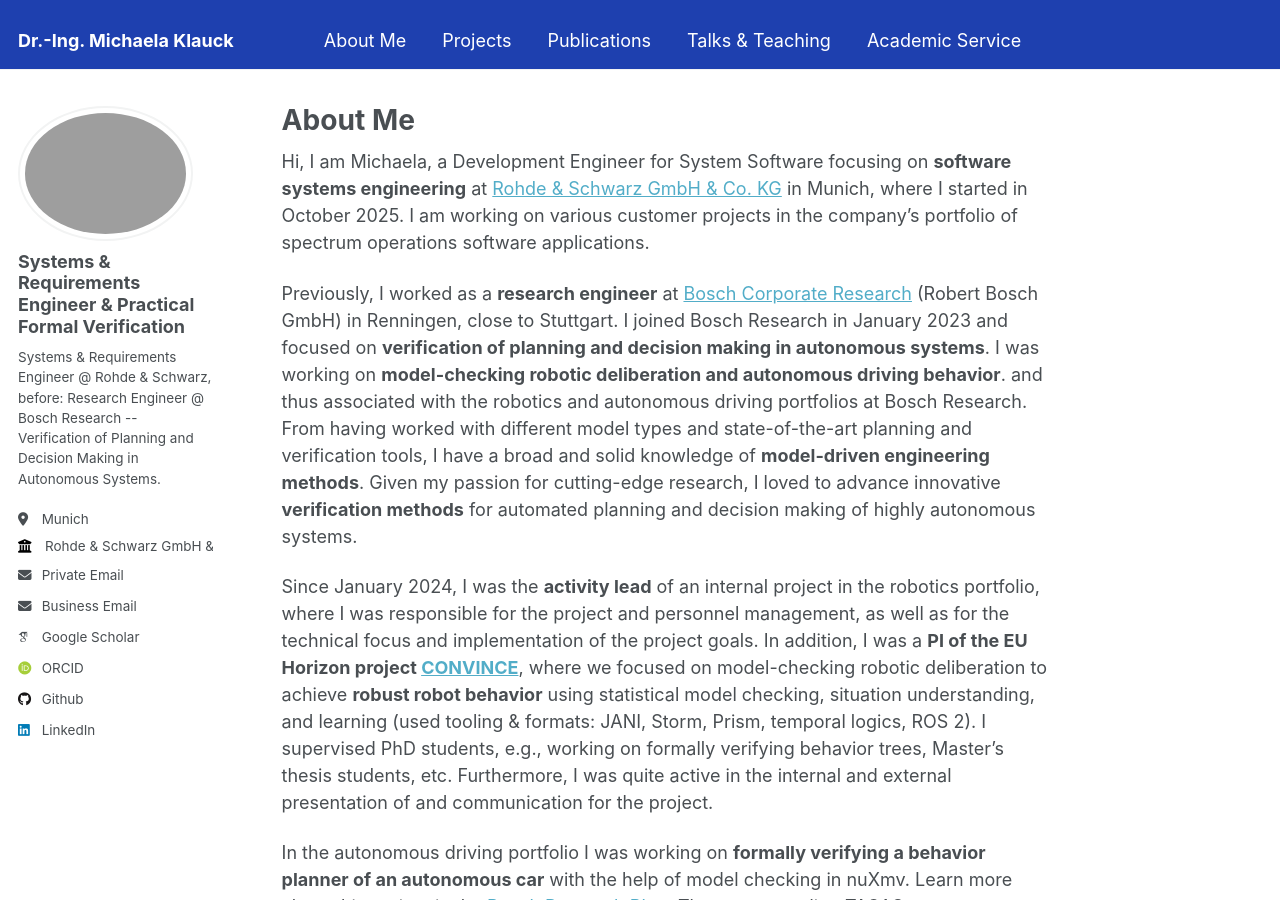
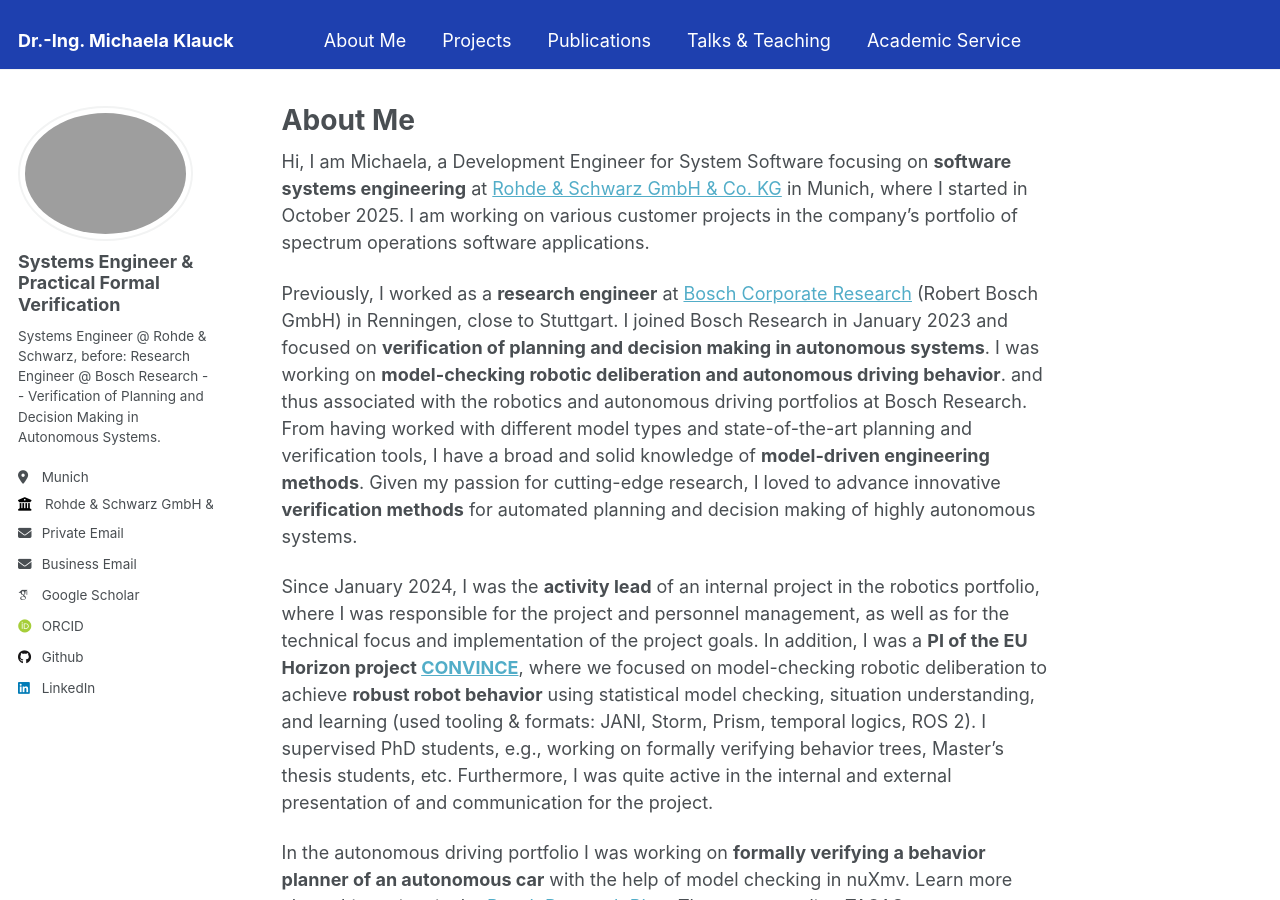
Before and after one commit to MKlauck/MKlauck.github.io, a Jekyll site: the page built from _pages/about.md, in a window 1280 px wide and 900 px high. Built offline with Jekyll 4.4.1, drawn with Linux system fonts in a browser that asks for light colours; some web fonts are replaced.

Commit message:
shorter title

```diff
--- a/_config.yml
+++ b/_config.yml
@@ -22,9 +22,9 @@ repository               : "MKlauck/MKlauck.github.io"
 author:
   # Biographic information
   avatar           : "KlauckMichaela_hf.jpg"
-  name             : "Systems & Requirements Engineer & Practical Formal Verification"
+  name             : "Systems Engineer & Practical Formal Verification"
   pronouns         : # example: "she/her"
-  bio              : "Systems & Requirements Engineer @ Rohde & Schwarz, before: Research Engineer @ Bosch Research -- Verification of Planning and Decision Making in Autonomous Systems."
+  bio              : "Systems Engineer @ Rohde & Schwarz, before: Research Engineer @ Bosch Research -- Verification of Planning and Decision Making in Autonomous Systems."
   location         : "Munich"
   employer         : "Rohde & Schwarz GmbH & Co KG"
   uri              : # URL
```
